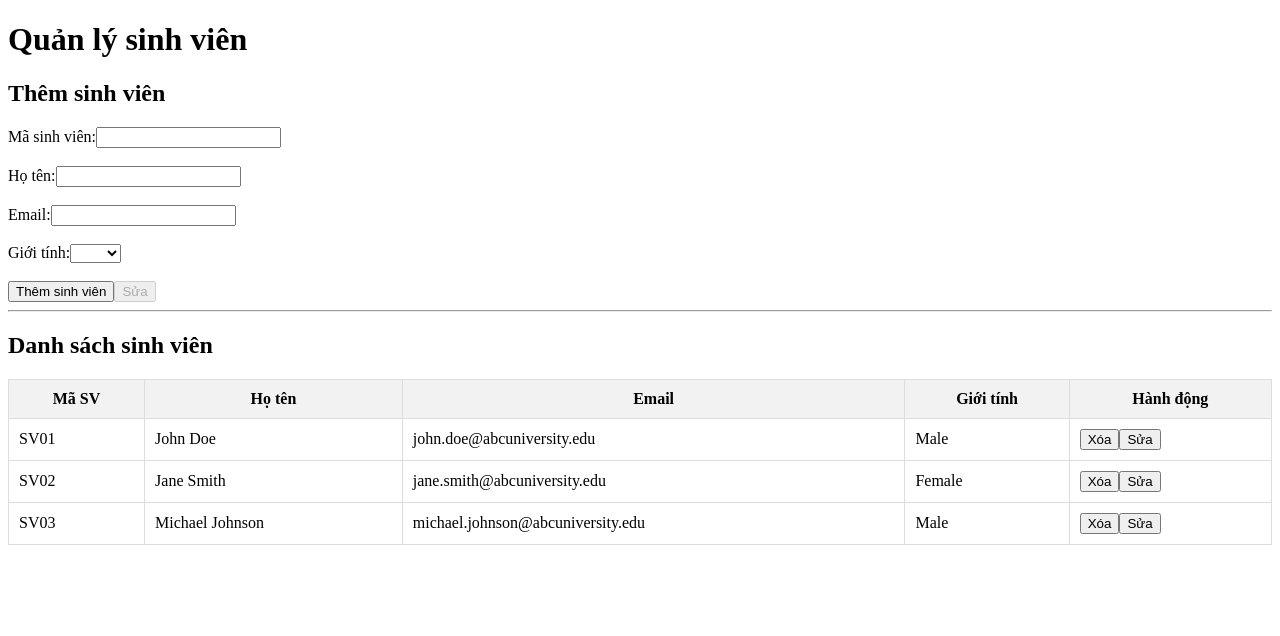
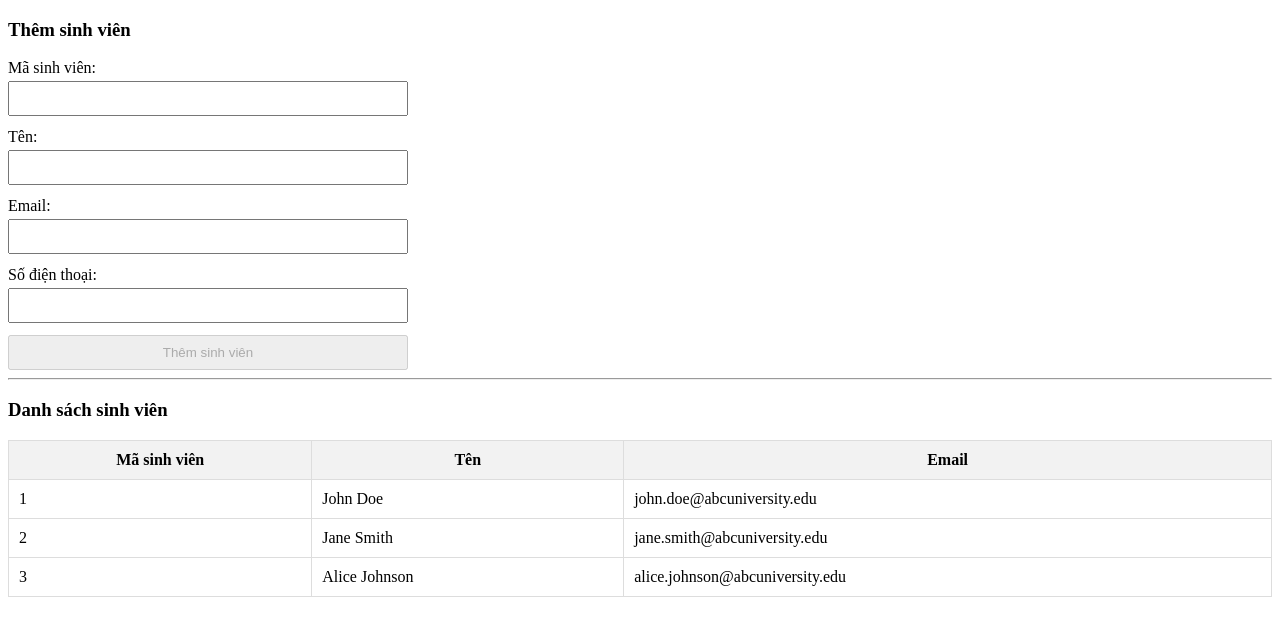
Before and after one commit to hoangbt5333/Student-Management, an Angular app: page / in a window 1280 px wide. Shown: the top 636 px of the page. Built offline with nearby package versions, Linux system fonts and the light colour scheme.

Commit message:
learn about FormBuilder

```diff
--- a/angular.json
+++ b/angular.json
@@ -2,7 +2,8 @@
   "$schema": "./node_modules/@angular/cli/lib/config/schema.json",
   "version": 1,
   "cli": {
-    "packageManager": "npm"
+    "packageManager": "npm",
+    "analytics": false
   },
   "newProjectRoot": "projects",
   "projects": {
--- a/src/app/pages/student-list/student-list.css
+++ b/src/app/pages/student-list/student-list.css
@@ -11,3 +11,32 @@ th, td {
 th {
     background-color: #f2f2f2;
 }
+
+form {
+  display: flex;
+  flex-direction: column;
+  gap: 12px;
+  max-width: 400px;
+}
+
+input {
+  display: block;
+  width: 100%;
+  box-sizing: border-box;
+  padding: 8px;
+  margin-top: 4px;
+}
+
+.error {
+  color: red;
+  margin: 4px 0;
+}
+
+button {
+  padding: 8px 12px;
+  cursor: pointer;
+}
+
+button:disabled {
+  cursor: not-allowed;
+}
--- a/src/app/pages/student-list/student-list.html
+++ b/src/app/pages/student-list/student-list.html
@@ -1,64 +1,73 @@
-<h1>Quản lý sinh viên</h1>
+<h3>Thêm sinh viên</h3>
 
-<h2>Thêm sinh viên</h2>
-<div>
-    <label for="studentId">Mã sinh viên:</label>
-    <input type="text" id="studentId" [(ngModel)]="studentId" name="studentId">
+
+<form [formGroup]="studentForm" (ngSubmit)="addStudent()">
+
+    <div class="form-group">
+    <label for="id">Mã sinh viên:</label>
+    <input type="text" id="id" formControlName="id" class="form-control" />
+    @if (
+        studentForm.controls.id.invalid &&
+        studentForm.controls.id.touched
+    ) {
+        <p style="color: red;">Mã sinh viên là bắt buộc.</p>
+    }
   </div>
-<br>
 
-<div>
-    <label for="studentName">Họ tên:</label>
-    <input type="text" id="studentName" [(ngModel)]="studentName" name="studentName">
+  <div class="form-group">
+    <label for="name">Tên:</label>
+    <input type="text" id="name" formControlName="name" class="form-control" />
+    @if (
+        studentForm.controls.name.invalid &&
+        studentForm.controls.name.touched
+    ) {
+        <p style="color: red;">Tên là bắt buộc.</p>
+    }
   </div>
-<br>
 
-<div>
-    <label for="studentEmail">Email:</label>
-    <input type="email" id="studentEmail" [(ngModel)]="studentEmail" name="studentEmail">
+
+  <div class="form-group">
+    <label for="email">Email:</label>
+    <input type="email" id="email" formControlName="email" class="form-control" />
+    @if (studentForm.controls.email.invalid && studentForm.controls.email.touched) {
+        <div class="text-danger" style="color: red;">
+            Email không hợp lệ.
         </div>
-<br>
+    }
+    </div>
 
-<div>
-    <label for="studentGender">Giới tính:</label>
-    <select id="studentGender" [(ngModel)]="studentGender" name="studentGender">
-        <option value="Male">Nam</option>
-        <option value="Female">Nữ</option>
-    </select>
+    <div class="form-group">
+        <label for="phone">Số điện thoại:</label>
+        <input type="text" id="phone" formControlName="phone" class="form-control" />
+        @if (studentForm.controls.phone.invalid && studentForm.controls.phone.touched) {
+            <div class="text-danger" style="color: red;">
+                Số điện thoại không hợp lệ (10 chữ số).
             </div>
-<br>
+        }
+    </div>
 
-<button (click)="addStudent()">Thêm sinh viên</button>
-<button (click)="updateStudent()" [disabled]="editButtonDisabled">Sửa</button>
+  <button type="submit" class="btn btn-primary" [disabled]="studentForm.invalid">Thêm sinh viên</button>
+</form>
+
 <hr>
-<h2>Danh sách sinh viên</h2>
-
+<h3>Danh sách sinh viên</h3>
 @if (students.length === 0) {
     <p>Không có sinh viên nào.</p>
 } @else {
-    <table>
+    <table class="table">
         <thead>
             <tr>
-            <th>Mã SV</th>
-            <th>Họ tên</th>
+                <th>Mã sinh viên</th>
+                <th>Tên</th>
                 <th>Email</th>
-            <th>Giới tính</th>
-            <th>Hành động</th>
             </tr>
         </thead>
-
         <tbody>
             @for (student of students; track student.id) {
                 <tr>
                     <td>{{ student.id }}</td>
                     <td>{{ student.name }}</td>
                     <td>{{ student.email }}</td>
-                <td>{{ student.gender }}</td>
-
-                <td>
-                    <button (click)="deleteStudent(student.id)">Xóa</button>
-                    <button (click)="editStudent(student.id)">Sửa</button>
-                </td>
                 </tr>
             }
         </tbody>
--- a/src/app/pages/student-list/student-list.ts
+++ b/src/app/pages/student-list/student-list.ts
@@ -1,77 +1,37 @@
-import { Component } from '@angular/core';
-import { FormsModule } from '@angular/forms';
+import { Component, inject } from '@angular/core';
+import { FormBuilder, ReactiveFormsModule, Validators } from '@angular/forms';
+
 
 @Component({
-  imports: [FormsModule],
+  imports: [ ReactiveFormsModule],
   selector: 'app-student-list',
   styleUrl: './student-list.css',
   templateUrl: './student-list.html',
 })
 export class StudentList {
-  title = 'Student List';
-  editButtonDisabled = true;
 
-  studentId = '';
-  studentName = '';
-  studentEmail = '';
-  studentGender = '';
+  private fb = inject(FormBuilder);
 
   students = [
-    { id: 'SV01', name: 'John Doe', email: 'john.doe@abcuniversity.edu', gender: 'Male' },
-    { id: 'SV02', name: 'Jane Smith', email: 'jane.smith@abcuniversity.edu', gender: 'Female' },
-    { id: 'SV03', name: 'Michael Johnson', email: 'michael.johnson@abcuniversity.edu', gender: 'Male' }
+    { id: 1, name: 'John Doe', email: 'john.doe@abcuniversity.edu' },
+    { id: 2, name: 'Jane Smith', email: 'jane.smith@abcuniversity.edu' },
+    { id: 3, name: 'Alice Johnson', email: 'alice.johnson@abcuniversity.edu' },
   ];
 
+  studentForm = this.fb.group({
+    id: ['', Validators.required],
+    name: ['', Validators.required],
+    email: ['', [Validators.required, Validators.email]],
+    phone: ['', [Validators.required, Validators.pattern(/^[0-9]{10}$/)]],
+  });
+
   addStudent() {
-    if (this.studentId && this.studentName && this.studentEmail && this.studentGender) {
-      const newStudent = {
-        id: this.studentId,
-        name: this.studentName,
-        email: this.studentEmail,
-        gender: this.studentGender
-      };
-      this.students.push(newStudent);
-      this.studentId = '';
-      this.studentName = '';
-      this.studentEmail = '';
-      this.studentGender = '';
-    } else {
-      alert('Please fill in all fields before adding a student.');
+    if (this.studentForm.invalid) {
+      this.studentForm.markAllAsTouched();
+      return;
     }
+
+    console.log(this.studentForm.getRawValue());
   }
 
-  deleteStudent(studentId: string) {
-    this.students = this.students.filter(student => student.id !== studentId);
-  }
-
-  editStudent(studentId: string) {
-    const student = this.students.find(student => student.id === studentId);
-    if (student) {
-      this.studentId = student.id;
-      this.studentName = student.name;
-      this.studentEmail = student.email;
-      this.studentGender = student.gender;
-      this.editButtonDisabled = false;
-    }
-  }
-
-  updateStudent() {
-    const index = this.students.findIndex(student => student.id === this.studentId);
-
-    if (index !== -1) {
-      this.students[index] = {
-        id: this.studentId,
-        name: this.studentName,
-        email: this.studentEmail,
-        gender: this.studentGender
-      };
-      this.studentId = '';
-      this.studentName = '';
-      this.studentEmail = '';
-      this.studentGender = '';
-      this.editButtonDisabled = true;
-    } else {
-      alert('Student not found.');
-    }
-  }
 }
```
Also changed, not shown: 1 other file (tests, documents, lock files or other folders). Lines whose indentation alone changed are shown as unchanged.
